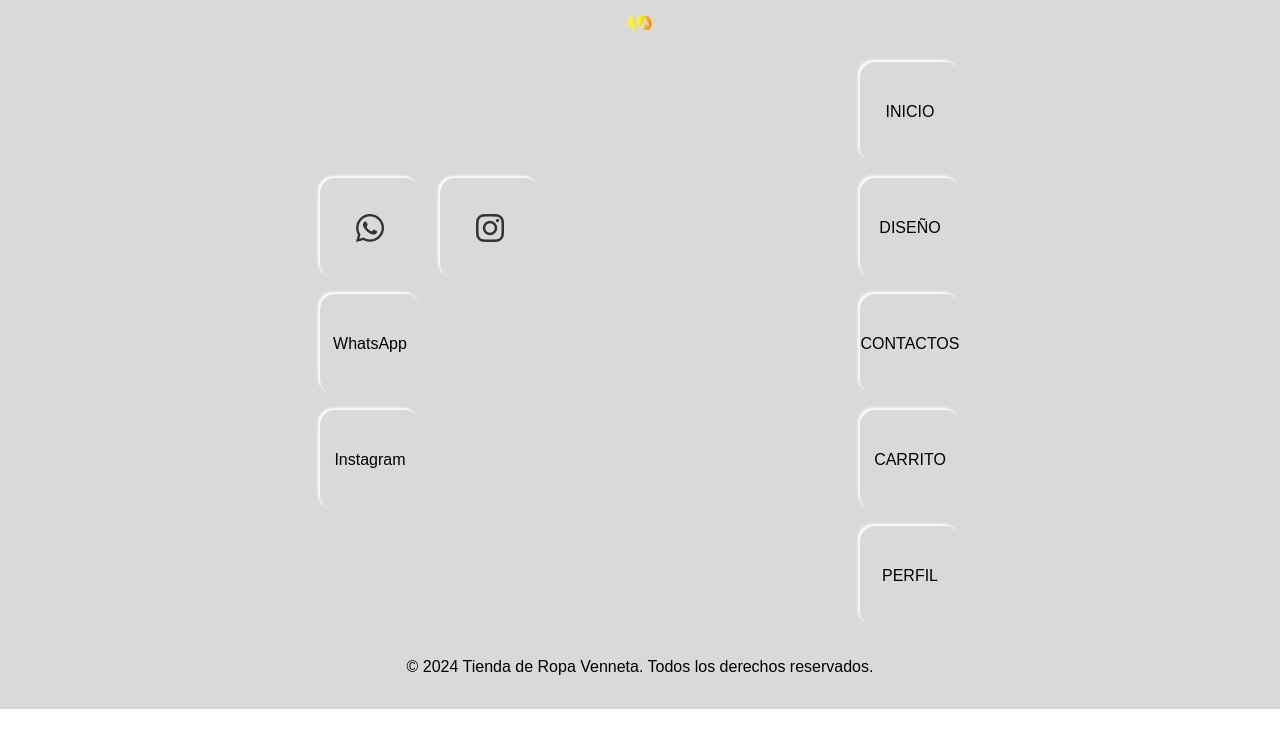
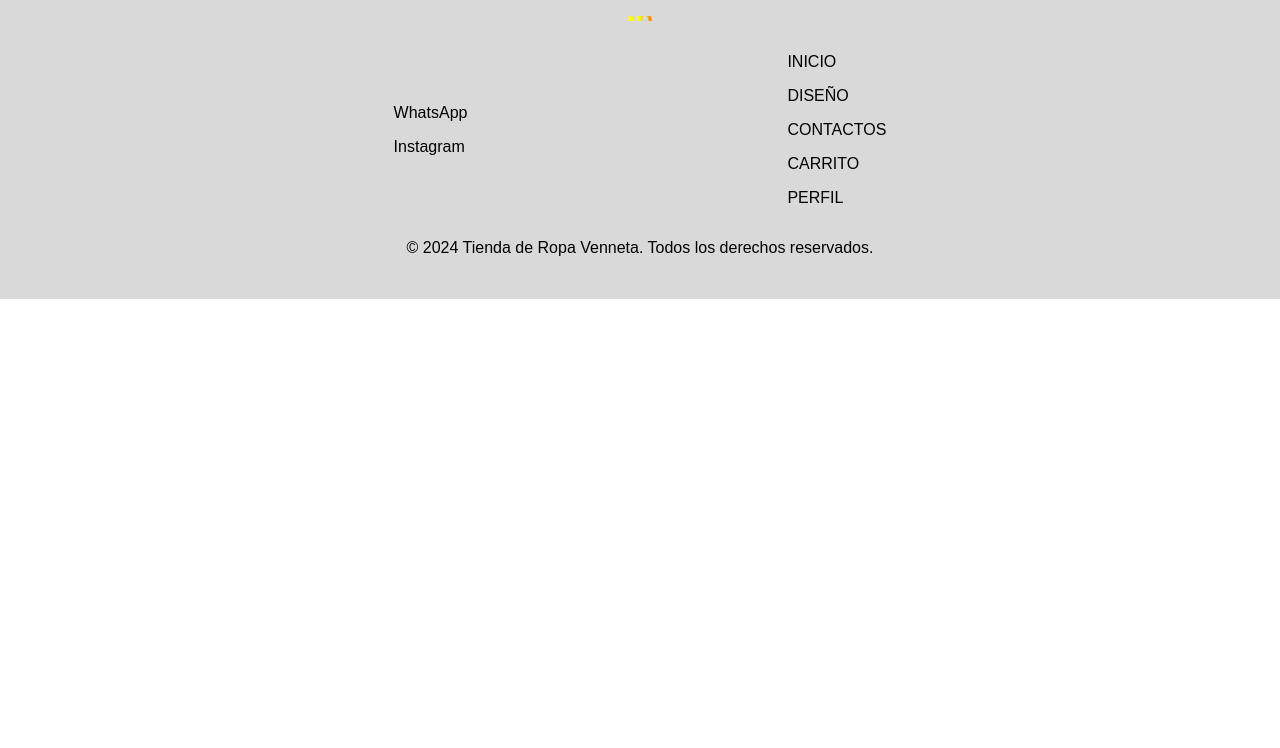
Before and after one commit to tetey0422/Venneta, a PHP site: page /includes/footer.php in a window 1280 px wide. Shown: the top 748 px of the page. Run offline with PHP 8.4, Linux system fonts and the light colour scheme.

Commit message:
actualizacion

```diff
--- a/css/footer.css
+++ b/css/footer.css
@@ -1,5 +1,3 @@
-@import url('https://use.fontawesome.com/releases/v6.5.1/css/all.css');
-
 :root {
     --fuente-principal: "Jura", sans-serif;
     --fuente-fuerte: "Archivo Black", sans-serif;
@@ -65,35 +63,3 @@ footer img {
     flex-direction: column;
     gap: 1rem;
 }
-
-ul {
-    display: flex;
-    gap: 20px;
-}
-
-li {
-    list-style: none;
-}
-
-a {
-    display: flex;
-    width: 100px;
-    height: 100px;
-    background: #D9D9D9;
-    border-radius: 15px;
-    box-shadow: -2px -2px 3px #ffffff, 3px 3px 3px #D9D9D9;
-    align-items: center;
-    justify-content: center;
-    text-decoration: none;
-    transition: all .2s ease-in-out;
-}
-
-.fa-brands {
-    font-size: 2rem;
-    color: #333333;
-}
-
-a:hover .fa-brands {
-    color: #ffffff;
-    text-shadow: 0 0 10px #ffffff;
-}
--- a/includes/footer.php
+++ b/includes/footer.php
@@ -3,10 +3,6 @@
     <img src="./img/venneta_logo.png" alt="LOGO">
     <section id="contacto" class="contacto">
         <div class="redes-sociales">
-            <ul>
-                <li><a href="#"><i class="fa-brands fa-whatsapp"></i></a></li>
-                <li><a href="#"><i class="fa-brands fa-instagram"></i></a></li>
-            </ul>
             <a href="https://wa.me/+5731?text=Hola%2C,%20estoy%20interesado%20en%20tu%20producto" target="_blank"
                 rel="noreferrer">WhatsApp</a>
             <a href="https://www.instagram.com/venneta_col/" target="_blank" rel="noreferrer">Instagram</a>
```
